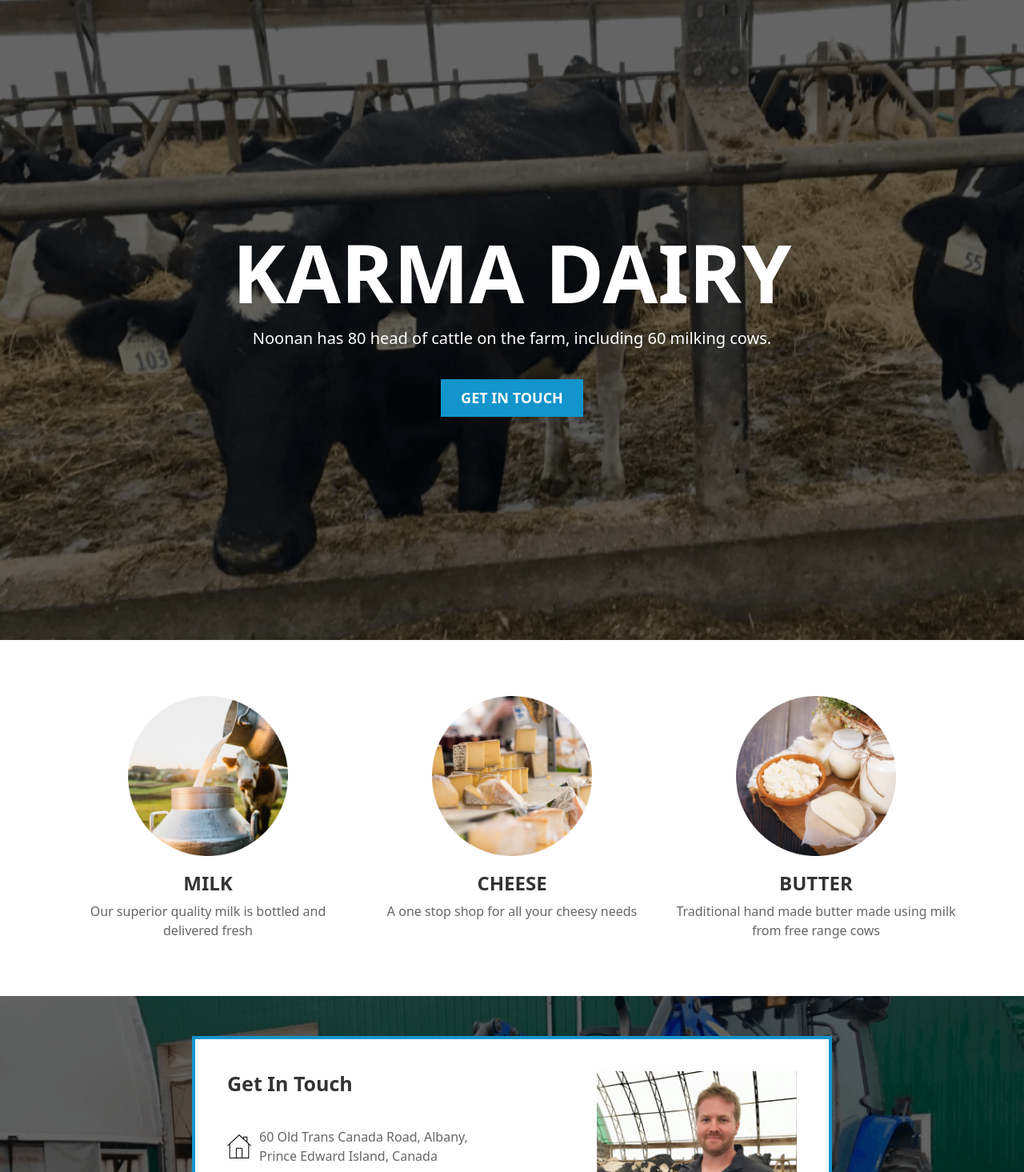
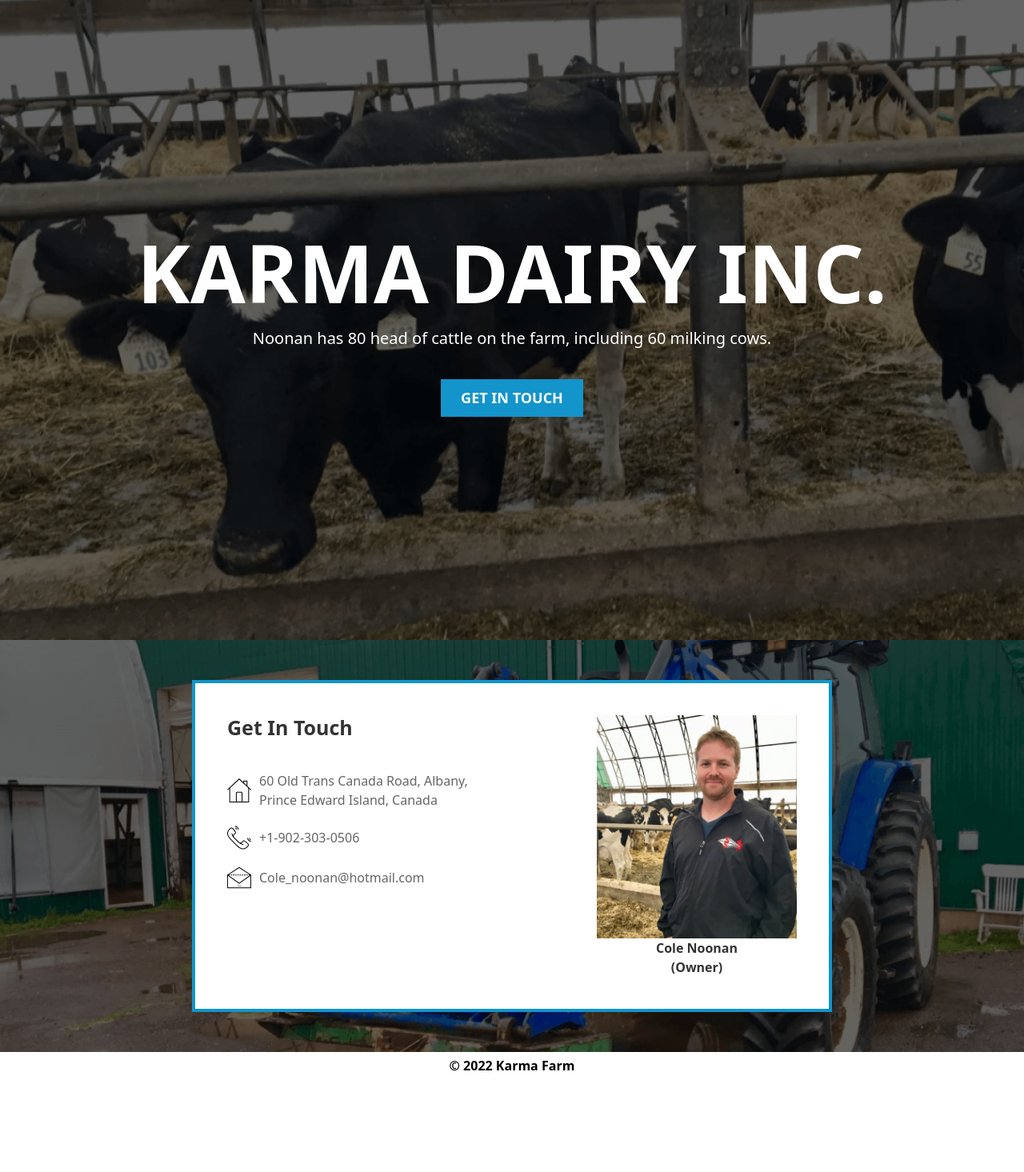
Before and after one commit to ak95305/karma-farms, a plain HTML site: page index.html in a window 1280 px wide. Shown: the top 1465 px of the page at 80% size. After the commit the page ends 1349 px from the top, so only its background shows below. Drawn offline with nearby package versions, Linux system fonts and the light colour scheme; a script that the page names is missing.

Commit message:
spell changes

```diff
--- a/index.html
+++ b/index.html
@@ -19,14 +19,14 @@
 
         <section class="sec-header">
             <div class="header-text">
-                <h1>Karma Dairy</h1>
+                <h1>Karma Dairy INC.</h1>
                 <p>Noonan has 80 head of cattle on the farm, including 60 milking cows.</p>
                 <a href="#get-in" class="prm-btn">Get In Touch</a>
             </div>
         </section>
 
 
-        <section class="opt">
+        <!-- <section class="opt">
             <div class="container">
                 <div class="row">
                     <div class="col-md-4">
@@ -64,7 +64,7 @@
                     </div>
                 </div>
             </div>
-        </section>
+        </section> -->
 
 
 
```
